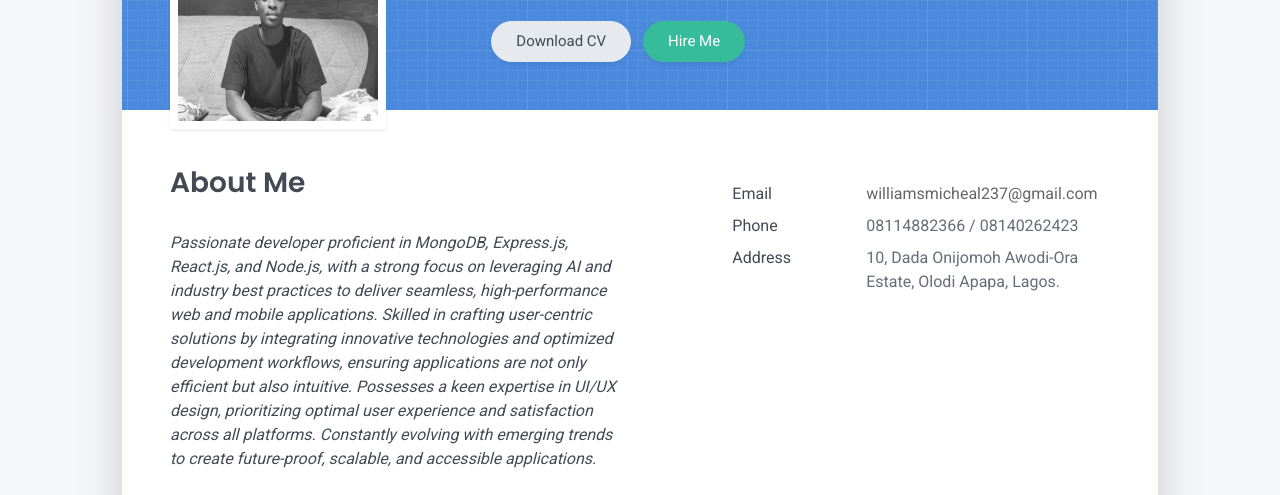
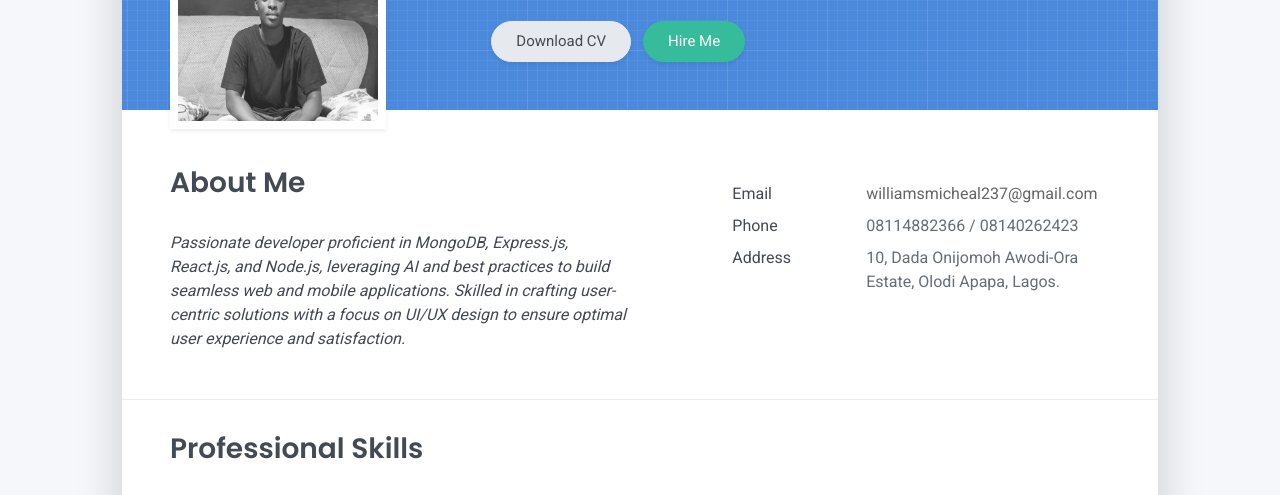
Before and after one commit to phatwillis/portfolio, a website: page index.html in a window 1280 px wide. Shown: the part 259-754 px from the top of the page. Drawn offline with Linux system fonts and the light colour scheme.

Commit message:
Update index.html

```diff
--- a/index.html
+++ b/index.html
@@ -81,7 +81,7 @@
     <div class="row">
       <div class="col-md-6">
         <h2 class="h3 mb-3">About Me</h2>
-        <p><i>Passionate developer proficient in MongoDB, Express.js, React.js, and Node.js, with a strong focus on leveraging AI and industry best practices to deliver seamless, high-performance web and mobile applications. Skilled in crafting user-centric solutions by integrating innovative technologies and optimized development workflows, ensuring applications are not only efficient but also intuitive. Possesses a keen expertise in UI/UX design, prioritizing optimal user experience and satisfaction across all platforms. Constantly evolving with emerging trends to create future-proof, scalable, and accessible applications.</i></p>
+        <p><i>Passionate developer proficient in MongoDB, Express.js, React.js, and Node.js, leveraging AI and best practices to build seamless web and mobile applications. Skilled in crafting user-centric solutions with a focus on UI/UX design to ensure optimal user experience and satisfaction.</i></p>
       </div>
       <div class="col-md-5 offset-md-1">
         <div class="row mt-2">
```
